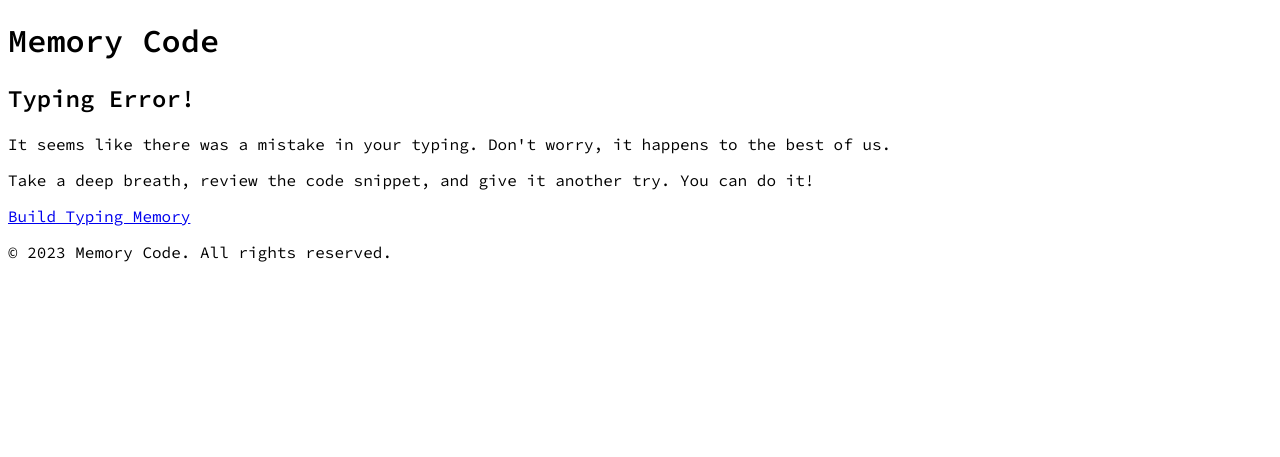
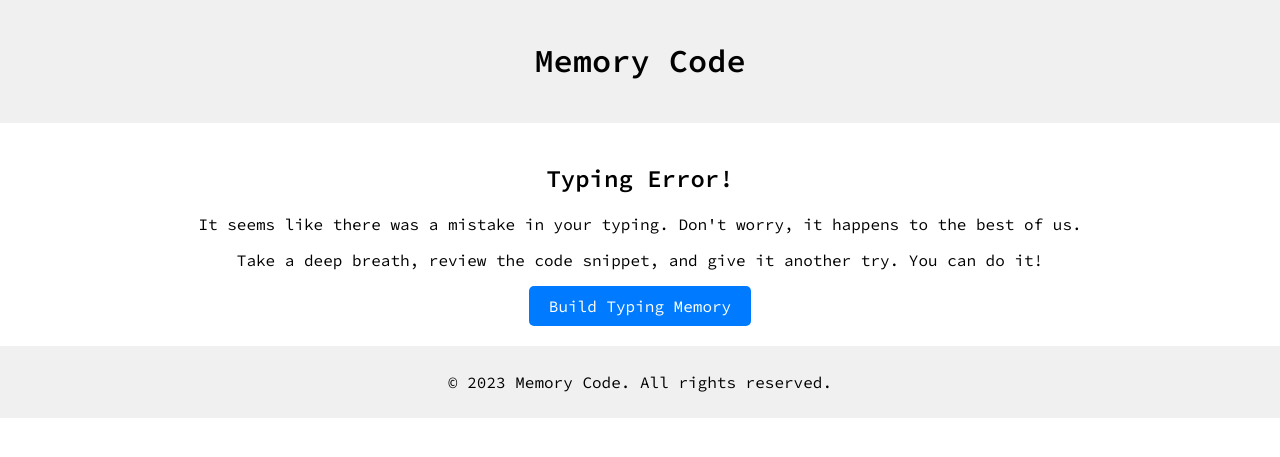
Before and after one commit to ThirDecade2020/memory_code, a Flask app: page /error in a window 1280 px wide. Shown: the top 457 px of the page. Run offline with Flask 3, Linux system fonts and the light colour scheme.

Commit message:
Update error.html
Mimic CSS throughout

```diff
--- a/templates/error.html
+++ b/templates/error.html
@@ -1,3 +1,4 @@
+<!--
 <!DOCTYPE html>
 <html lang="en">
 <head>
@@ -21,7 +22,6 @@ body {
         <p>It seems like there was a mistake in your typing. Don't worry, it happens to the best of us.</p>
         <p>Take a deep breath, review the code snippet, and give it another try. You can do it!</p>
 
-        <!-- Link back to the practice page, the route should be set up to allow another attempt -->
         <a href="/practice" role="button">Build Typing Memory</a>
     </main>
 
@@ -29,6 +29,74 @@ body {
         <p>&copy; 2023 Memory Code. All rights reserved.</p>
     </footer>
 
-    <!-- Add link to JavaScript file here if needed -->
+
 </body>
 </html>
+
+-->
+
+<!DOCTYPE html>
+<html lang="en">
+<head>
+    <meta charset="UTF-8">
+    <meta name="viewport" content="width=device-width, initial-scale=1.0">
+    <title>Error - Memory Code</title>
+    <link href="https://fonts.googleapis.com/css2?family=Source+Code+Pro:wght@400;600&display=swap" rel="stylesheet">
+    <!-- CSS styles for consistent look and feel -->
+    <style>
+        body {
+            font-family: 'Source Code Pro', monospace;
+            margin: 0;
+            padding: 0;
+        }
+
+        header {
+            background-color: #f0f0f0;
+            padding: 20px;
+            text-align: center;
+        }
+
+        main {
+            padding: 20px;
+            text-align: center;
+        }
+
+        footer {
+            background-color: #f0f0f0;
+            padding: 10px 0;
+            text-align: center;
+        }
+
+        a.button {
+            display: inline-block;
+            padding: 10px 20px;
+            background-color: #007bff;
+            color: #fff;
+            text-decoration: none;
+            border-radius: 5px;
+        }
+
+        a.button:hover {
+            background-color: #0056b3;
+        }
+    </style>
+</head>
+<body>
+    <header>
+        <h1>Memory Code</h1>
+    </header>
+
+    <main>
+        <h2>Typing Error!</h2>
+        <p>It seems like there was a mistake in your typing. Don't worry, it happens to the best of us.</p>
+        <p>Take a deep breath, review the code snippet, and give it another try. You can do it!</p>
+
+        <!-- Link back to the practice page, the route should be set up to allow another attempt -->
+        <a href="/practice" class="button" role="button">Build Typing Memory</a>
+    </main>
+
+    <footer>
+        <p>&copy; 2023 Memory Code. All rights reserved.</p>
+    </footer>
+</body>
+</html>
```
